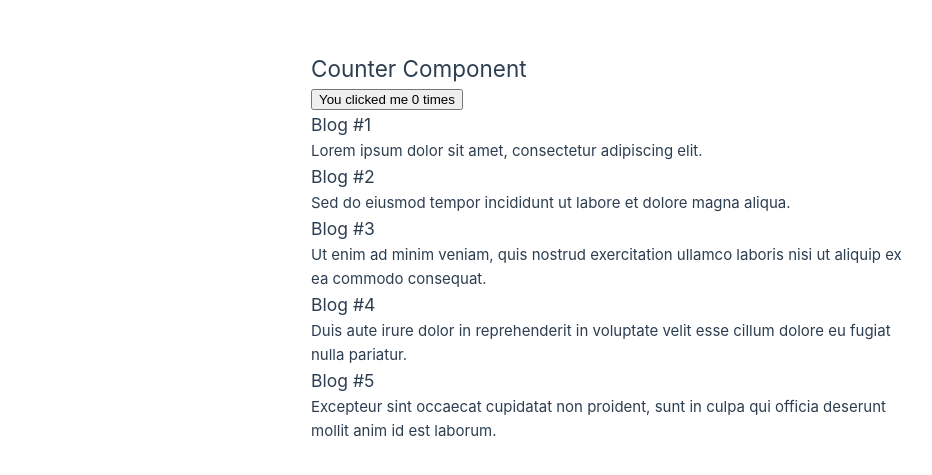
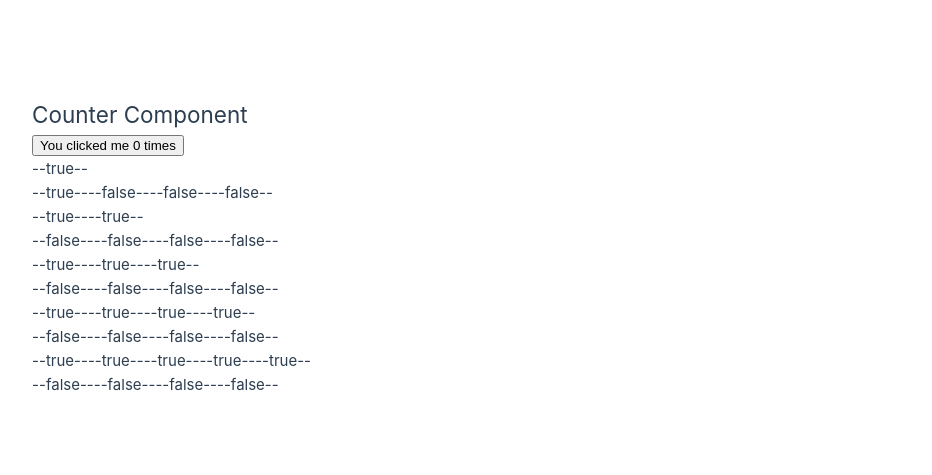
Before and after one commit to JohanCodeForFun/mastermind, a Vue app: page / in a window 1280 px wide. Shown: the part 153-628 px from the top of the page, without its empty margins (329-1261 px from the left). Built offline with nearby package versions, Linux system fonts and the light colour scheme; the HTML template or start-up script is replaced by a standard one.

Commit message:
wip pin component

```diff
--- a/src/App.vue
+++ b/src/App.vue
@@ -2,49 +2,21 @@
 import { ref } from 'vue'
 
 import TheCounter from './components/TheCounter.vue'
-import BlogArticle from './components/BlogArticle.vue'
+import PinRow from './components/PinRow.vue'
 
-const posts = ref([
-  { id: 1, title: 'Blog #1', content: 'Lorem ipsum dolor sit amet, consectetur adipiscing elit.' },
-  {
-    id: 2,
-    title: 'Blog #2',
-    content: 'Sed do eiusmod tempor incididunt ut labore et dolore magna aliqua.',
-  },
-  {
-    id: 3,
-    title: 'Blog #3',
-    content:
-      'Ut enim ad minim veniam, quis nostrud exercitation ullamco laboris nisi ut aliquip ex ea commodo consequat.',
-  },
-  {
-    id: 4,
-    title: 'Blog #4',
-    content:
-      'Duis aute irure dolor in reprehenderit in voluptate velit esse cillum dolore eu fugiat nulla pariatur.',
-  },
-  {
-    id: 5,
-    title: 'Blog #5',
-    content:
-      'Excepteur sint occaecat cupidatat non proident, sunt in culpa qui officia deserunt mollit anim id est laborum.',
-  },
+const pinRow = ref([
+  { id: 1, row: [true, false, false, false] },
+  { id: 2, row: [false, false, false, false] },
+  { id: 3, row: [false, false, false, false] },
+  { id: 4, row: [false, false, false, false] },
+  { id: 5, row: [false, false, false, false] },
 ])
 </script>
 
 <template>
-  <header>
-    <!-- <img alt="Vue logo" class="logo" src="./assets/logo.svg" width="125" height="125" /> -->
-
-    <div class="wrapper">
-      <!-- <HelloWorld msg="You did it!" /> -->
-    </div>
-  </header>
-
   <main>
     <TheCounter title="Counter Component" />
-    <BlogArticle v-for="post in posts" :key="post.id" :title="post.title" :content="post.content" />
-    <!-- <TheWelcome /> -->
+    <PinRow v-for="row in pinRow" :key="row.id" :row="row" />
   </main>
 </template>
 
--- a/src/components/BlogArticle.vue
+++ /dev/null
@@ -1,7 +0,0 @@
-<script setup lang="ts">
-defineProps(['title', 'content'])
-</script>
-<template>
-  <h3>{{ title }}</h3>
-  <p>{{ content }}</p>
-</template>
--- /dev/null
+++ b/src/components/PinRow.vue
@@ -0,0 +1,11 @@
+<script setup lang="ts">
+defineProps(['row'])
+</script>
+
+<template>
+  <div>
+    <div v-for="(pin, index) in row" :key="index">
+      <span v-for="pinn in pin">--{{ pinn ? 'true' : 'false' }}--</span>
+    </div>
+  </div>
+</template>
```
